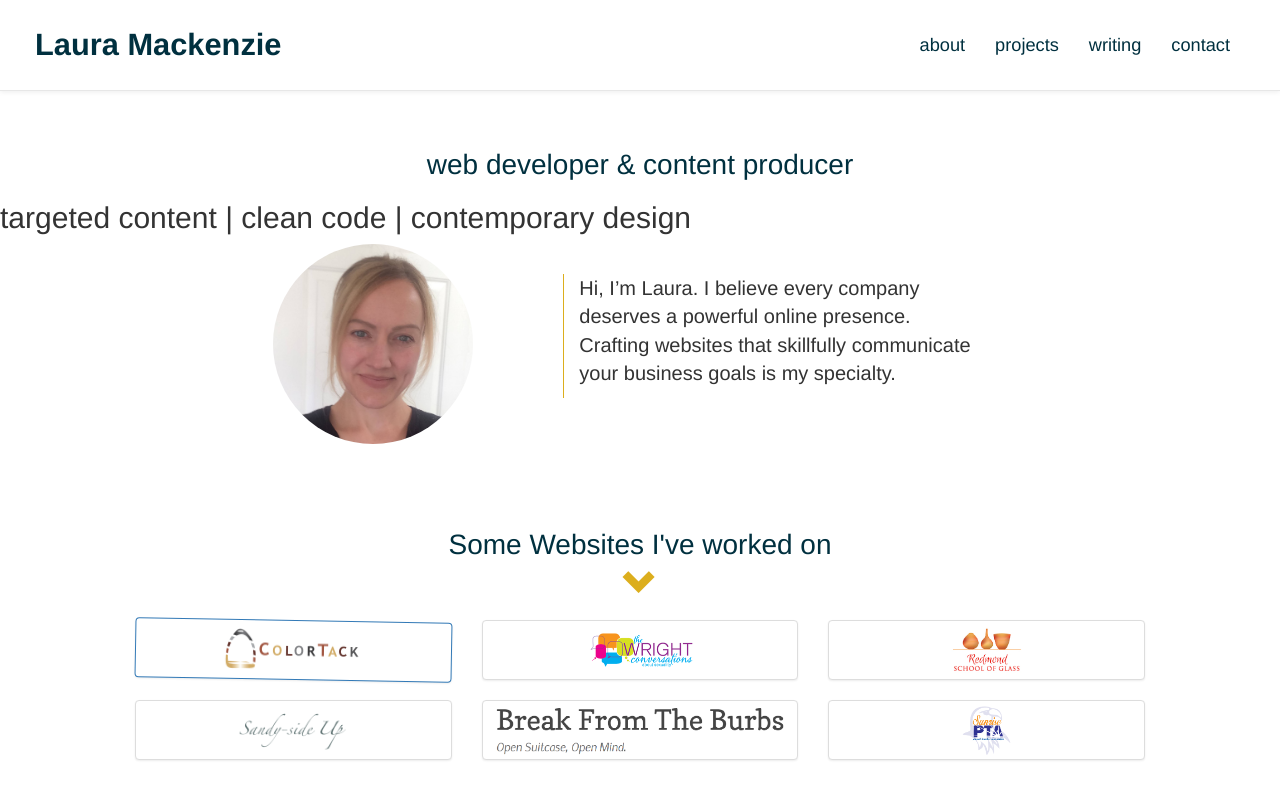
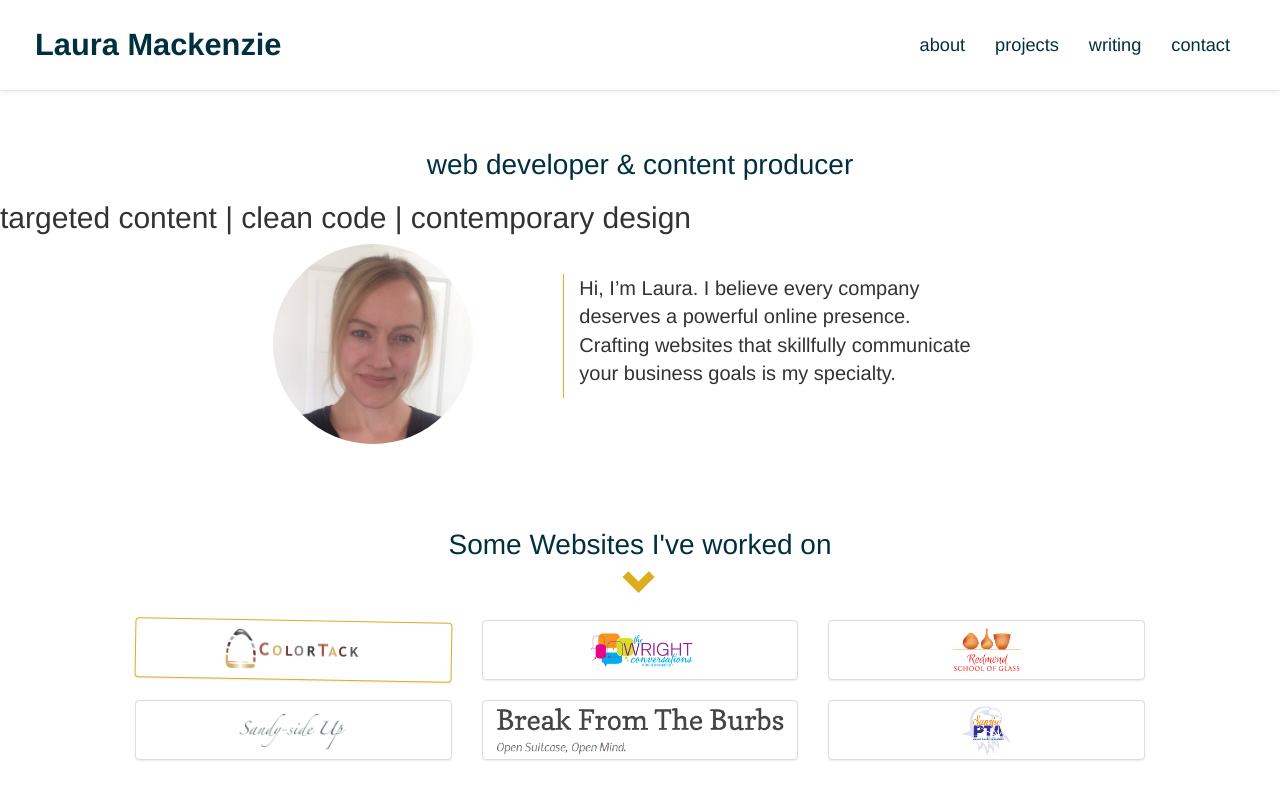
Before and after one commit to laurabmackenzie/laurabmackenzie.github.io, a plain HTML site: page index.html in a window 1280 px wide. In both pictures the pointer is over the link 293 px from the left and 649 px from the top of the page. Shown: the top 800 px of the page. Drawn offline with nearby package versions, Linux system fonts and the light colour scheme.

Commit message:
updated main.css

```diff
--- a/main.css
+++ b/main.css
@@ -107,7 +107,7 @@ a img {
 a.thumbnail:hover {
   transform: rotate(1deg);
   transition: 0.5s transform;
-  border-color #dcae1d;
+  border-color: #dcae1d;
 }
 
 #sites {
```
